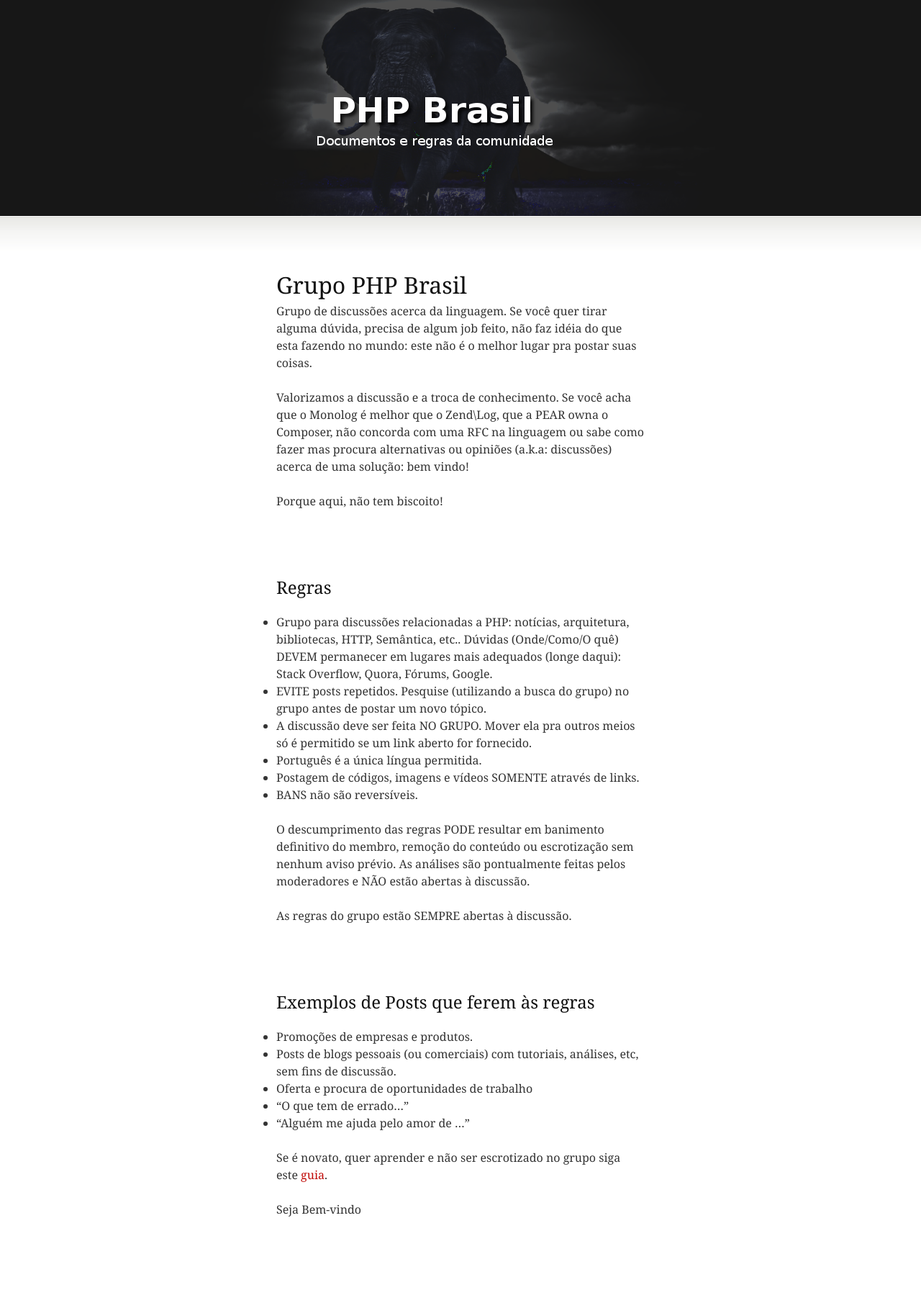
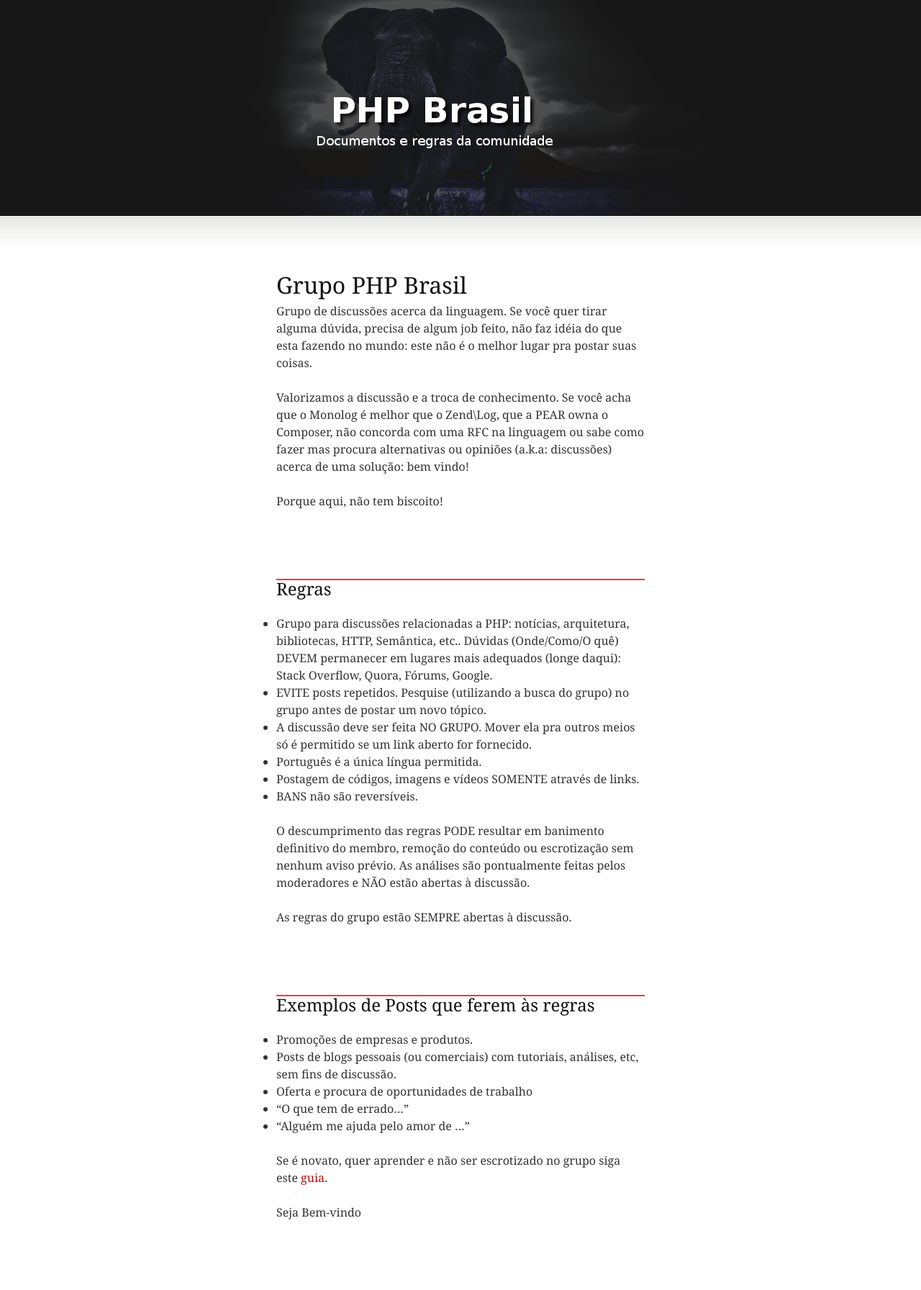
Before and after one commit to php-brasil/Documentos, a Jekyll site: the page built from index.html, in a window 1280 px wide. Shown: the whole page at 72% size. Built offline with Jekyll 4.4.1, drawn with Linux system fonts in a browser that asks for light colours; Markdown is read by kramdown in place of the engine named in the settings.

Commit message:
Adicionando borda nos posts

```diff
--- a/theme/styles/php-brasil.css
+++ b/theme/styles/php-brasil.css
@@ -28,6 +28,7 @@ blockquote ul, blockquote ol { margin-left: 2em; }
 /*--[ POSTS ]---------------------*/
 #posts { margin: 4.5em auto 0; width: 32em; }
 #posts .post { margin-bottom: 2.25em; padding-bottom: 2.25em; position: relative; }
+#posts .post:not(:first-child) {border-top: 2px solid #FF3333;}
 
 /* COMMON POST STYLES */
 .post h2 { font-size: 1.5em; line-height: 1; margin-bottom: 1em; }
```
